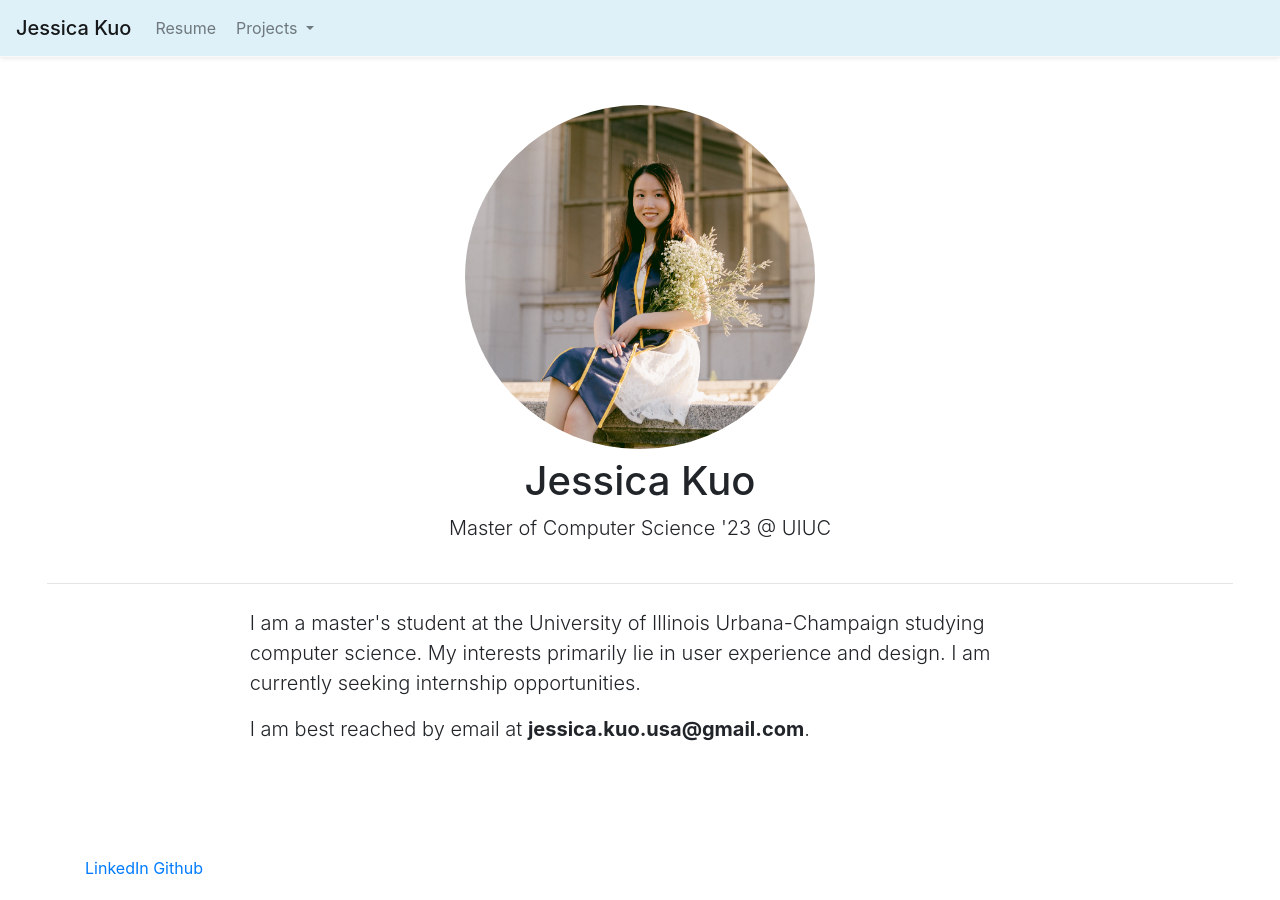
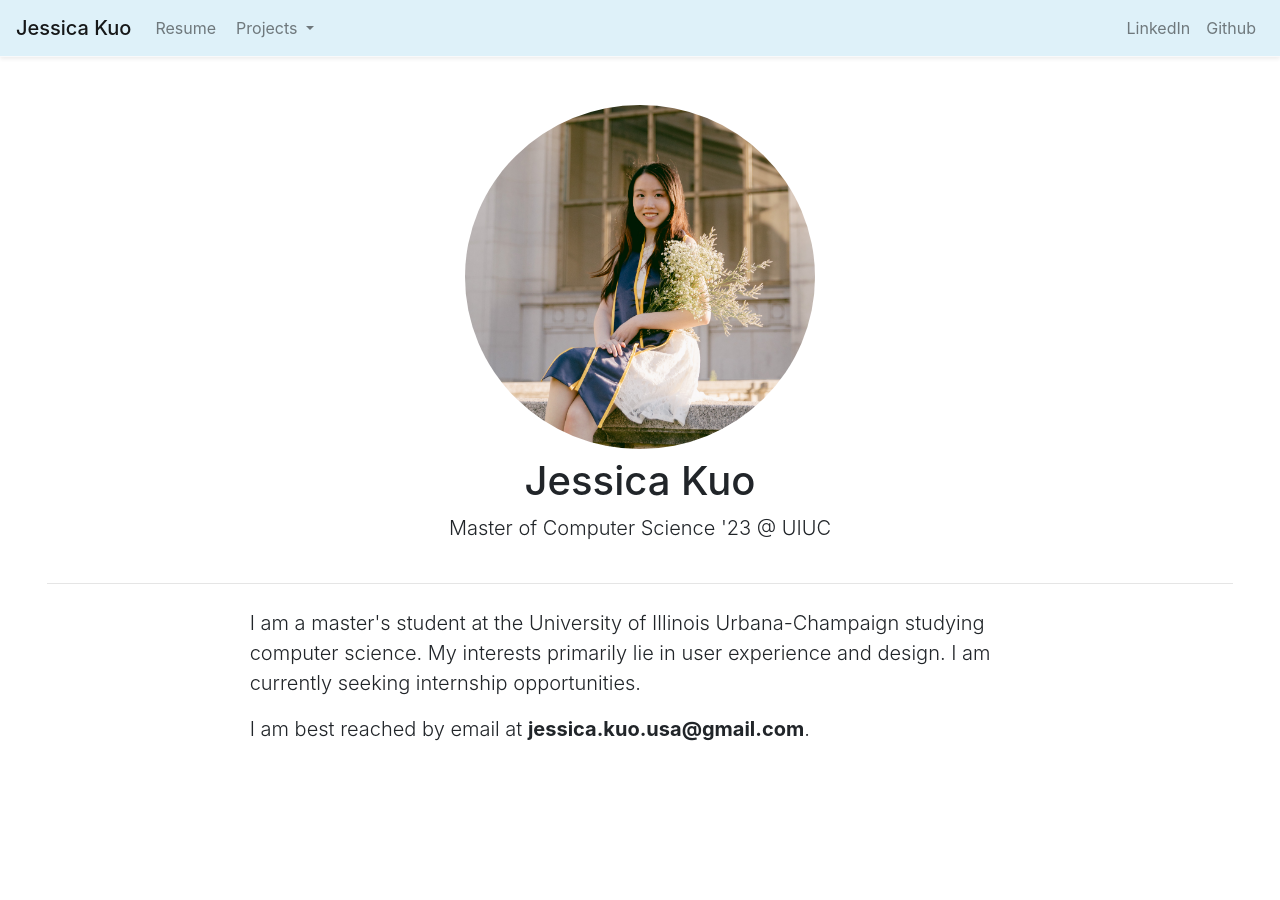
Before and after one commit to jesskuo/jesskuo.github.io, a Jekyll site: the page built from index.html, in a window 1280 px wide. Built offline with Jekyll 4.4.1, drawn with Linux system fonts in a browser that asks for light colours; comment, search, counter and statistics services are not loaded.

Commit message:
Moved footer content to header

```diff
--- a/_includes/header.html
+++ b/_includes/header.html
@@ -23,5 +23,13 @@
           </div>
       </li>
     </ul>
+    <u1 class="navbar-nav">
+      <li class="nav-item">
+        <a class="nav-link" href="https://www.linkedin.com/in/jesskuo/">LinkedIn</a>
+      </li>
+      <li class="nav-item">
+        <a class="nav-link" href="https://github.com/jesskuo">Github</a>
+      </li>
+    </u1>
   </div>
 </nav>
--- a/_layouts/page.html
+++ b/_layouts/page.html
@@ -7,6 +7,7 @@
 	    <script src="https://code.jquery.com/jquery-3.5.1.slim.min.js" integrity="sha384-DfXdz2htPH0lsSSs5nCTpuj/zy4C+OGpamoFVy38MVBnE+IbbVYUew+OrCXaRkfj" crossorigin="anonymous"></script>
 	    <script src="https://cdn.jsdelivr.net/npm/popper.js@1.16.1/dist/umd/popper.min.js" integrity="sha384-9/reFTGAW83EW2RDu2S0VKaIzap3H66lZH81PoYlFhbGU+6BZp6G7niu735Sk7lN" crossorigin="anonymous"></script>
 	    <script src="https://stackpath.bootstrapcdn.com/bootstrap/4.5.2/js/bootstrap.min.js" integrity="sha384-B4gt1jrGC7Jh4AgTPSdUtOBvfO8shuf57BaghqFfPlYxofvL8/KUEfYiJOMMV+rV" crossorigin="anonymous"></script>
+	    <script type="text/javascript" src="https://platform.linkedin.com/badges/js/profile.js" async defer></script>
 	    <!-- Specialized Font -->
 	    <link rel="stylesheet" href="https://fonts.googleapis.com/css?family=Quicksand:400,b">
 	    <!-- Custom CSS -->
@@ -23,6 +24,5 @@
 		<div class="content">
 			{{content}}
 		</div>
-		{% include footer.html %}
 	</body>
 </html>
--- a/style.css
+++ b/style.css
@@ -1,6 +1,11 @@
 html {
   position: relative;
   min-height: 100%;
+}
+
+body {
+  /*font-family: Arial, sans-serif;*/
+  /*margin-bottom: 30px;*/
 }
 
 .jumbotron {
@@ -12,19 +17,6 @@ html {
   max-width: 350px;
   min-width: 250px;
 }
-
-/*.footer {
-  position: absolute;
-  bottom: 0;
-  width: 100%;
-  height: 50px;
-  line-height: 60px;
-  background-color: #f5f5f5;
-}
-
-.footer-text {
-  margin: 20px;
-}*/
 
 #myCarousel {
   width: 100%;
```
